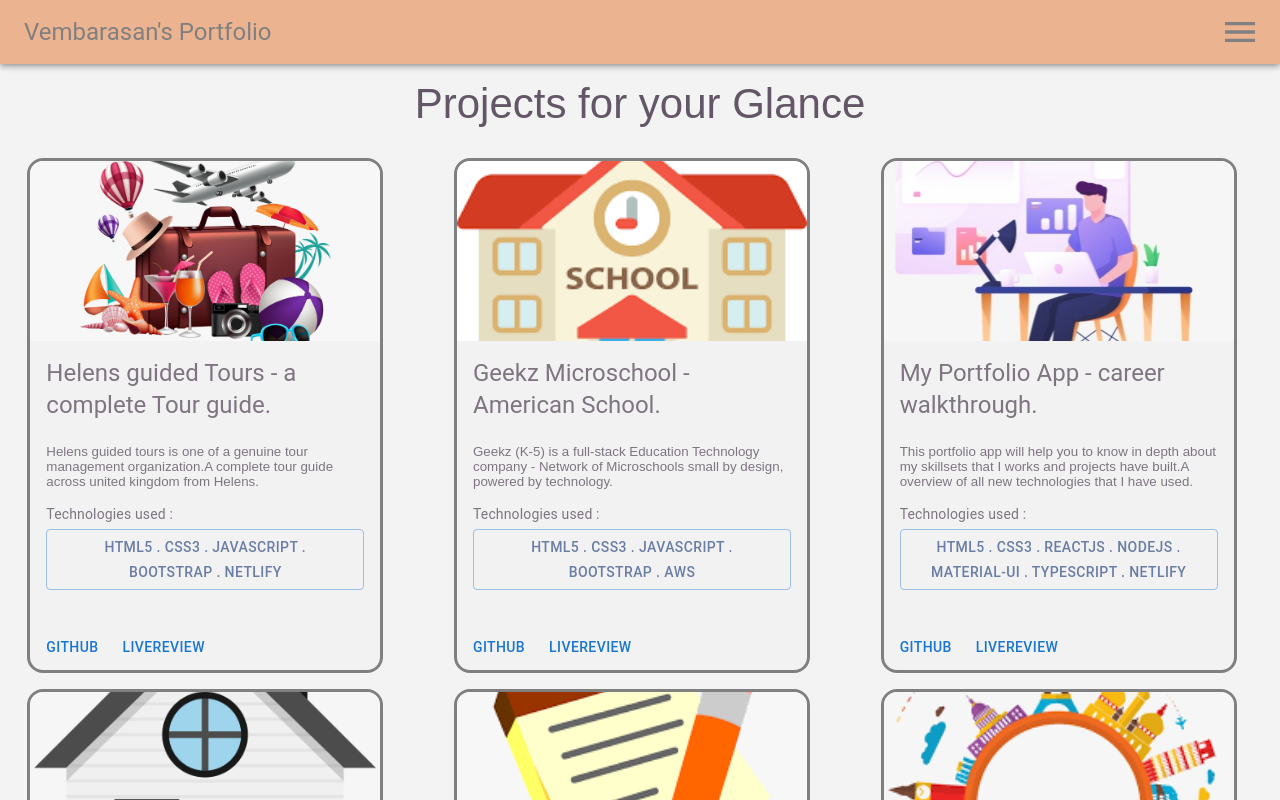
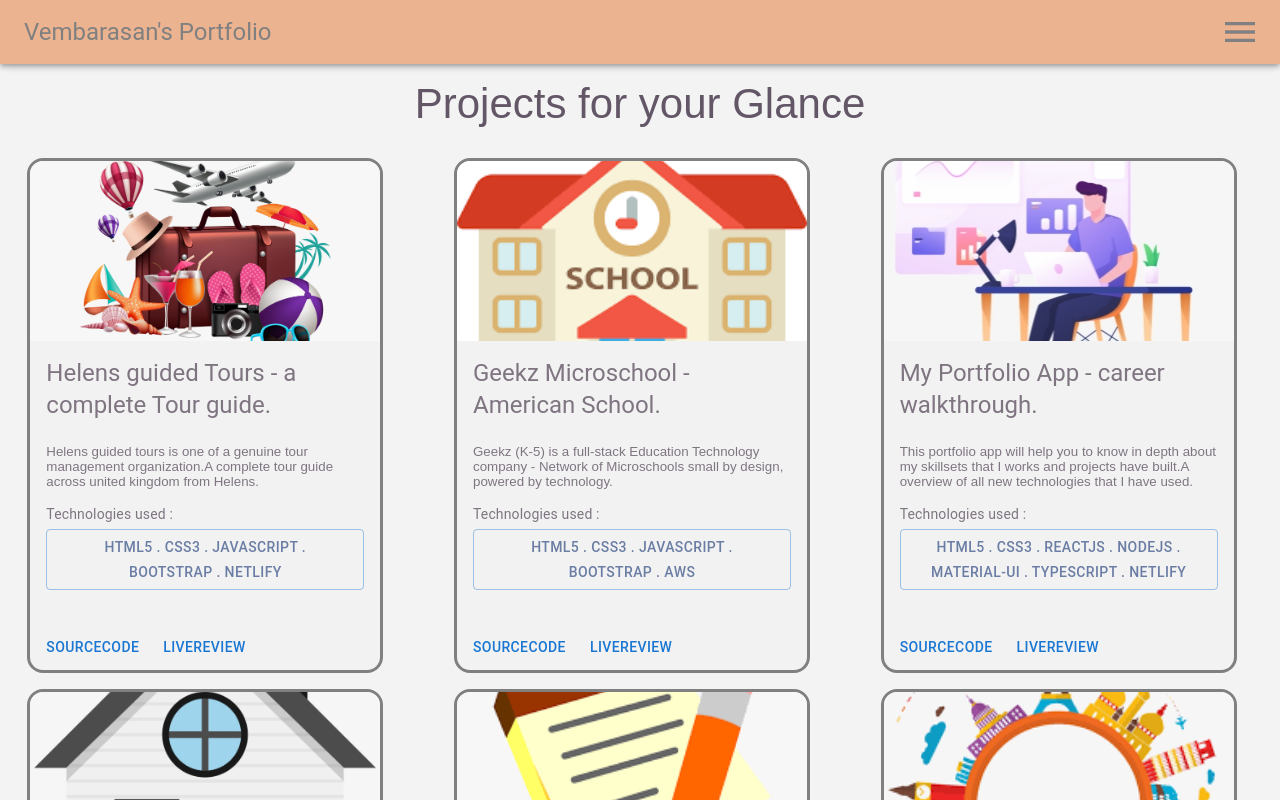
Before and after one commit to vembarasugn/my-portfolioapp, a React (Create React App) app: page /Projects in a window 1280 px wide. Shown: the top 800 px of the page. Built offline with nearby package versions, Linux system fonts and the light colour scheme.

Commit message:
Pricing Table updates

```diff
--- a/src/Projects.js
+++ b/src/Projects.js
@@ -30,7 +30,7 @@ function Projects(){
        Projectname:"Helens guided Tours - a complete Tour guide.",
        description:"Helens guided tours is one of a genuine tour management organization.A complete tour guide across united kingdom from Helens.",
        Technologies:" HTML5 . CSS3 . Javascript . Bootstrap . Netlify",
-       github:"https://github.com/vembarasugn",
+       sourcecode:"https://github.com/vembarasugn",
        livereview:"https://hellenstour.netlify.app",
        imageURL:"https://images.app.goo.gl/txMPwEg43NKcSzxj6",
        image:require("./images/tourism.png")
@@ -40,7 +40,7 @@ function Projects(){
       Projectname:"Geekz Microschool - American School.",
       description:"Geekz (K-5) is a full-stack Education Technology company - Network of Microschools small by design, powered by technology.",
       Technologies:" HTML5 . CSS3 . Javascript . Bootstrap . AWS",
-      github:"https://github.com/vembarasugn",
+      sourcecode:"https://github.com/vembarasugn",
       livereview:"https://www.geekz.school/",
       image:require("./images/school.png")
     },
@@ -49,7 +49,7 @@ function Projects(){
       Projectname:"My Portfolio App - career walkthrough.",
       description:"This portfolio app will help you to know in depth about my skillsets that I works and projects have built.A overview of all new technologies that I have used. ",
       Technologies:" HTML5 . CSS3 . ReactJS . NodeJS . Material-UI . TypeScript . Netlify",
-      github:"https://github.com/vembarasugn/my-portfolioapp",
+      sourcecode:"https://github.com/vembarasugn/my-portfolioapp",
       livereview:"https://vembarasanportfolio.netlify.app",
       image:require("./images/portfolio.png")
     },
@@ -58,7 +58,7 @@ function Projects(){
       Projectname:"Housing Platform App - rent and buy houses.",
       description:"Housing platform is a complete guide to do search , rent, buy Houses, aparments and Villas.",
       Technologies:" HTML5 . TailwindCSS . ReactJS . NextJS . Chakra-UI . Rapid API . Vercel",
-      github:"https://github.com/vembarasugn/my-estateapp",
+      sourcecode:"https://github.com/vembarasugn/my-estateapp",
       livereview:"https://my-estateapps.vercel.app/",
       image:require("./images/house.png")
     },
@@ -67,7 +67,7 @@ function Projects(){
       Projectname:"Story pages application - a story taking system.",
       description:"An application that will be helpful in taking notes and keep them upto date in order.It has categorised into public and private stories as you have your privacy.",
       Technologies:" HTML5 . CSS3 . NodeJS . ExpressJS . PassportJS . mongoDB . Heroku",
-      github:"https://github.com/vembarasugn/Storypagesapp",
+      sourcecode:"https://github.com/vembarasugn/Storypagesapp",
       livereview:"https://storypages.onrender.com",
       image:require("./images/storypages.png")
     },
@@ -76,7 +76,7 @@ function Projects(){
       Projectname:"My Travel Journey Card - simple card design.",
       description:"Just a simple project that demonstartes some react JS skill.It gives you an overview of creating google maps with location using google maps API.",
       Technologies:" ReactJS . HTML5 . CSS3 . Javascript . GoogleMaps API . Netlify",
-      github:"https://github.com/vembarasugn",
+      sourcecode:"https://github.com/vembarasugn",
       livereview:"https://pensive-pasteur-9caf2a.netlify.app/",
       image:require("./images/travel.png")
     },
@@ -85,7 +85,7 @@ function Projects(){
       Projectname:"A Simple Web ScraperAPI - scraps web data.",
       description:"This will be helpfull in scraping web and I have used Amazon website to scrap something like products,reviews and searching products.",
       Technologies:" NodeJS . ExpressJS . CSS3. ScraperAPI . Javascript . Heroku",
-      github:"https://github.com/vembarasugn/WebscrapingAPIapp",
+      sourcecode:"https://github.com/vembarasugn/WebscrapingAPIapp",
       livereview:"https://webscrap-2oeq.onrender.com/",
       image:require("./images/Scraper.png")
     },
@@ -103,7 +103,7 @@ function Projects(){
       Projectname:"A React-Chat APP- it takes to chat space.",
       description:"This will be helpfull in integrating chat UI in your application and I have used CometChat custome SDK from their github repos.",
       Technologies:" HTML5 . sass . Javascript . NodeJS . ReactJS . CometChat . Netlify",
-      github:"https://github.com/vembarasugn/react-chat-app",
+      sourcecode:"https://github.com/vembarasugn/react-chat-app",
       livereview:"https://jade-stardust-a67b64.netlify.app",
       image:require("./images/chatimage.png")
     },
@@ -112,7 +112,7 @@ function Projects(){
       Projectname:"A Fake json server API - data can be use in UI.",
       description:"This will be helpfull in using Fake jsonserver API in your application and I have used these data for one of application API testing.",
       Technologies:" Javascript . NodeJS . Jsonserver . Railway . VScode",
-      github:"https://github.com/vembarasugn/jsonserverAPI",
+      sourcecode:"https://github.com/vembarasugn/jsonserverAPI",
       livereview:"https://jsonserver-sugo.onrender.com/",
       image:require("./images/json image.png")
     },
@@ -121,7 +121,7 @@ function Projects(){
       Projectname:"A React-Notetaking APP - it records your notes.",
       description:"This will be helpfull in taking notes and I have used reactJS to desing this entire app in a different way,lets check this out .",
       Technologies:" HTML5 . CSS3 . Javascript . NodeJS . ReactJS . Netlify",
-      github:"https://github.com/vembarasugn/my-reactnotesapp",
+      sourcecode:"https://github.com/vembarasugn/my-reactnotesapp",
       livereview:"https://my-reactnotesapp.netlify.app/",
       image:require("./images/taking-notes.png")
     },
@@ -130,7 +130,7 @@ function Projects(){
       Projectname:"Vtech renewable app - service based company.",
       description:"This company have services across electrical , solar energy and I have used NextJS to desing this entire app in a different way,lets check this out .",
       Technologies:" HTML5 . CSS3 . Javascript . NodeJS . NextJS . Vercel",
-      github:"https://github.com/vembarasugn/vtechservicesapp",
+      sourcecode:"https://github.com/vembarasugn/vtechservicesapp",
       livereview:"https://vtechservicesapp.vercel.app/",
       image:require("./images/tech_image.png")
     },
@@ -140,7 +140,7 @@ function Projects(){
       Projectname:"Autoviz - Automatic Visualization.",
       description:"It will automatically analyse any given datasets and get most important features with in it , using those features it will plot impactful visualization in a single line of code.",
       Technologies:" Python . Jupyter Notebook . Machine Learning Algorithm",
-      github:"https://github.com/vembarasugn/Autoviz",
+      sourcecode:"https://github.com/vembarasugn/Autoviz",
       livereview:"https://github.com/vembarasugn/Autoviz",
       image:require("./images/Auto_viz.png")
     },
@@ -149,7 +149,7 @@ function Projects(){
       Projectname:"ML-Credit Card Fraud Detection.",
       description:"I have used Python Scientific Computing Libraries and Machine Learning Algorithm to do Credit Card Fraud Detection Analysis using Jupyter Notebook.",
       Technologies:" Python . Jupyter Notebook .  Isolation Forest Algorithm",
-      github:"https://github.com/vembarasugn/creditcardfrauddetection",
+      sourcecode:"https://github.com/vembarasugn/creditcardfrauddetection",
       livereview:"https://github.com/vembarasugn/creditcardfrauddetection",
       image:require("./images/credit_card_PNG.png")
     },
@@ -158,7 +158,7 @@ function Projects(){
       Projectname:"Machine Learning - Lead Scoring.",
       description:"I have used Python Scientific Computing Libraries and Machine Learning algorithms to develop this lead scoring to train data.",
       Technologies:" Python . Jupyter Notebook .  Machine Learning Algorithm",
-      github:"https://github.com/vembarasugn/ML-LeadScoring",
+      sourcecode:"https://github.com/vembarasugn/ML-LeadScoring",
       livereview:"https://github.com/vembarasugn/ML-LeadScoring",
       image:require("./images/lead-scoring.png")
     },
@@ -167,7 +167,7 @@ function Projects(){
       Projectname:"Google App Rating - Data Analysis.",
       description:"I have used Python Scientific Computing Library for analysis with Jupyter Notebook.I have used Google Play Store data for a full analysis.",
       Technologies:" Python . Jupyter Notebook . Data Analysis",
-      github:"https://github.com/vembarasugn/Googleapprating-dataanalysis",
+      sourcecode:"https://github.com/vembarasugn/Googleapprating-dataanalysis",
       livereview:"https://github.com/vembarasugn/Googleapprating-dataanalysis",
       image:require("./images/Google_Play_stars.png")
     },
@@ -176,7 +176,7 @@ function Projects(){
       Projectname:"Machine Learning with TensorFlow.",
       description:"I have used Python Scientific Computing Library for analysis with Jupyter Notebook.I have used Images data and to train them with Tensorflow.",
       Technologies:" Python . Jupyter Notebook . Machine Learning Algorithm ",
-      github:"https://github.com/vembarasugn/Machinelearningwithtensorflow",
+      sourcecode:"https://github.com/vembarasugn/Machinelearningwithtensorflow",
       livereview:"https://github.com/vembarasugn/Machinelearningwithtensorflow",
       image:require("./images/TensorFlow.png")
     },
@@ -194,7 +194,7 @@ function Projects(){
       Projectname:"Machine Learning - Marketing Attribution Models.",
       description:"This will be picking up datasets randamonly and using them for analysis.If you do code walkthrough , you will get clear idea about that how it works",
       Technologies:" Python . Jupyter Notebook . Machine Learning Algorithm ",
-      github:"https://github.com/vembarasugn/Marketing-Attribution-Models---Heuristic-Shapley-Value-Markov-chains.",
+      sourcecode:"https://github.com/vembarasugn/Marketing-Attribution-Models---Heuristic-Shapley-Value-Markov-chains.",
       livereview:"https://github.com/vembarasugn/Marketing-Attribution-Models---Heuristic-Shapley-Value-Markov-chains.",
       image:require("./images/MarketingAttribution.png")
     },
@@ -203,7 +203,7 @@ function Projects(){
       Projectname:"R Shiny Application - BCL Data.",
       description:"This app will be helpful to analyse data analysis.I have built this app using R and R shiny.In this app you can explore few ideas about how you can analyse data and visualize them. ",
       Technologies:" R Language . R Studio . ShinyIO . Posit ",
-      github:"https://github.com/vembarasugn?tab=repositories",
+      sourcecode:"https://github.com/vembarasugn?tab=repositories",
       livereview:"https://myrshiny1.shinyapps.io/Appshiny/",
       image:require("./images/shinyimg.png")
     },
@@ -212,11 +212,10 @@ function Projects(){
       Projectname:"Sample Pricing Table using Vanilla JS ",
       description:"I have built this application to demontstrate skill for designing pricing table. Basci functionalities have been implemented in this design and you can refer this for your own customisation.",
       Technologies:" HTML5 . CSS3 . JavasCript . AWS ",
-      github:"",
+      sourcecode:"https://gitlab.com/nextlabs5381238/pricing-table",
       livereview:"http://nextgrowthlabs.s3-website.ap-south-1.amazonaws.com/#",
       image:require("./images/Pricingtable.png")
     }
-
    ]};
 
     return(
@@ -261,7 +260,7 @@ function Projects(){
          </CardContent>
          <br/>
          <CardActions >
-           <Button ><Link  underline="none" target="_blank" href={list.github} rel="noreferrer"> github </Link></Button>
+           <Button ><Link  underline="none" target="_blank" href={list.github} rel="noreferrer"> sourcecode </Link></Button>
            <Button ><Link  underline="none" target="_blank" href={list.livereview} rel="noreferrer"> livereview </Link></Button>
          </CardActions>
          </CardActionArea>
```
